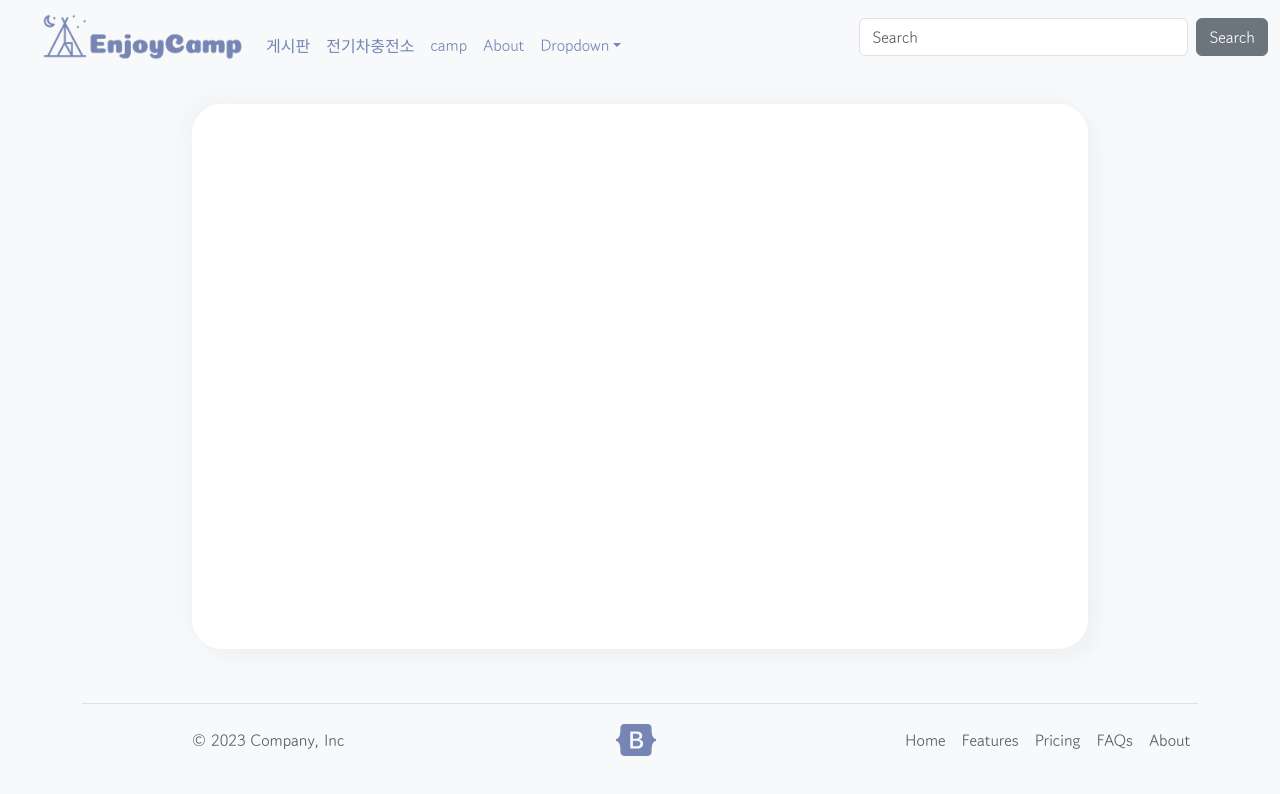
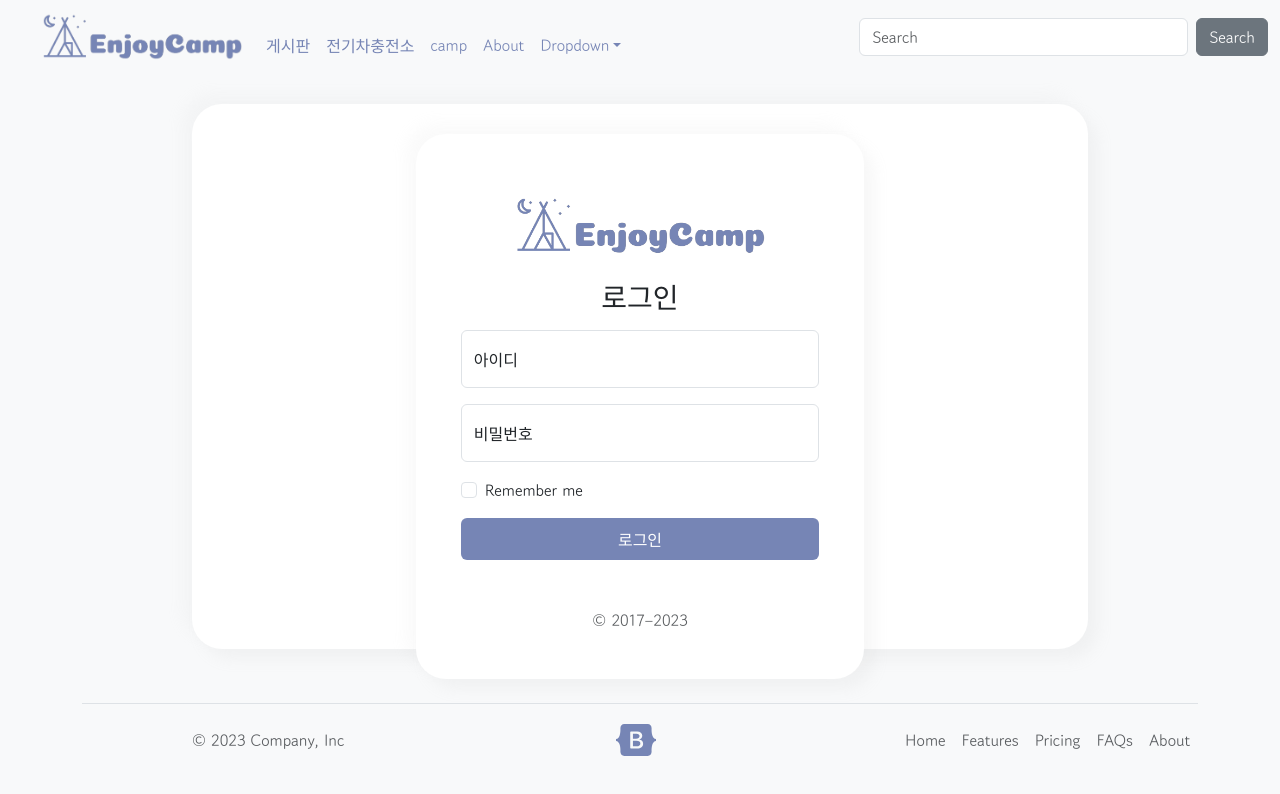
Before and after one commit to Jiwon119/EnjoyTrip, a Vue app in the folder enjoytrip_vue/: page /user in a window 1280 px wide. Shown: the top 794 px of the page. Built offline with nearby package versions, Linux system fonts and the light colour scheme.

Commit message:
feat: login View 추가

```diff
--- a/enjoytrip_vue/src/router/index.js
+++ b/enjoytrip_vue/src/router/index.js
@@ -50,7 +50,12 @@ const router = createRouter({
     {
       path: "/camp",
       name: "camp",
-      component: () => import("@/views/TheCapming.vue")
+      component: () => import("@/views/TheCapmingView.vue")
+    },
+    {
+      path: "/user",
+      name: "user",
+      component: () => import("@/views/TheUserView.vue")
     }
   ],
 });
--- /dev/null
+++ b/enjoytrip_vue/src/views/TheUserView.vue
@@ -0,0 +1,65 @@
+<script setup>
+
+</script>
+
+<template>
+    <div class="main">
+        <form>
+            <img class="mb-4" src="@/assets/logo1.png" width="200">
+            <h1 class="h3 mb-3 fw-normal">로그인</h1>
+
+            <div class="form-floating mb-3">
+                <input type="email" class="form-control" id="floatingInput" placeholder="name@example.com">
+                <label for="floatingInput">아이디</label>
+            </div>
+            <div class="form-floating">
+                <input type="password" class="form-control" id="floatingPassword" placeholder="Password">
+                <label for="floatingPassword">비밀번호</label>
+            </div>
+
+            <div class="form-check text-start my-3">
+                <input class="form-check-input" type="checkbox" value="remember-me" id="flexCheckDefault">
+                <label class="form-check-label" for="flexCheckDefault">
+                    Remember me
+                </label>
+            </div>
+            <button class="btn w-100 py-2" type="submit">로그인</button>
+            <p class="mt-5 mb-3 text-body-secondary">&copy; 2017–2023</p>
+        </form>
+
+    </div>
+</template>
+
+<style scoped>
+.main {
+    height: 100%;
+    width: 50%;
+    max-width: 500px;
+
+    display: flex;
+    justify-content: center;
+    align-items: center;
+
+    margin: 30px auto;
+    background-color: white;
+    border-radius: 30px;
+    box-shadow: -10px -10px 15px rgba(212, 212, 212, 0.12),
+        10px 10px 15px rgba(186, 186, 186, 0.12);
+}
+
+img {
+    width: 70%;
+    margin: 30px;
+}
+
+form {
+    width: 80%;
+    margin: auto;
+}
+
+.btn {
+    background-color: #7685b5;
+    color: white;
+}
+
+</style>
```
Also changed, not shown: enjoytrip_vue/src/views/TheCapmingView.vue (renamed from enjoytrip_vue/src/views/TheCapming.vue).
